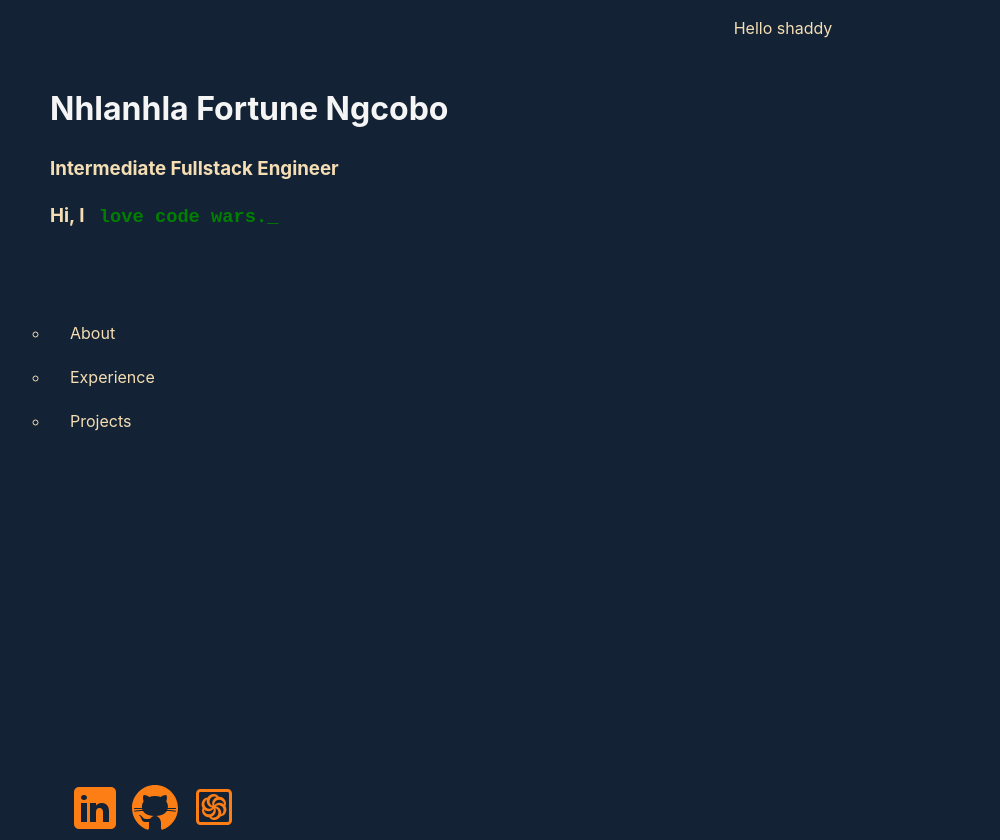
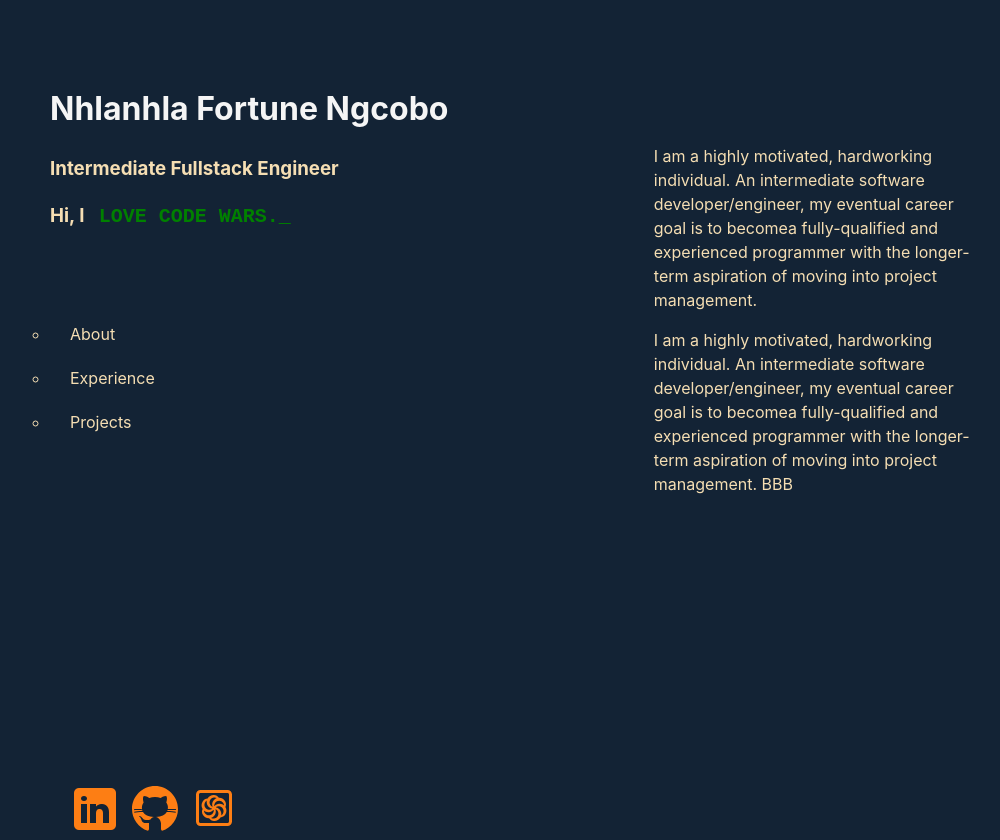
Before and after one commit to nhngcobo/reactportfolio.client, a React (Vite) app: page / in a window 1280 px wide. Shown: the whole page, without its empty margins (174-1174 px from the left). Built offline with nearby package versions, Linux system fonts and the light colour scheme.

Commit message:
Update added two components on the left and capital word change

```diff
--- a/src/App.css
+++ b/src/App.css
@@ -36,6 +36,21 @@ body {
     word-wrap: break-word;
     text-align: left;
 
+}
+
+.ComponentAboutUser {
+    margin-left: 30%;
+    padding-top: 16vh;
+    width: 50%;
+    word-wrap: break-word;
+    text-align: left;
+}
+
+.ComponentExperience {
+    margin-left: 30%;
+    width: 50%;
+    word-wrap: break-word;
+    text-align: left;
 }
 
 .componentB {
--- a/src/App.jsx
+++ b/src/App.jsx
@@ -2,6 +2,8 @@ import { useEffect, useState } from 'react';
 import './App.css';
 import  IndexPageComponentA from'./IndexPageComponentA';
 import ComponentAfooter from './componentAfooter';
+import ComponentAboutUser from './componentAboutUser';
+import ComponentExperience from './componentExperience';
 
 function App() {
     const [forecasts, setForecasts] = useState();
@@ -33,7 +35,8 @@ function App() {
                 <ComponentAfooter/>
             </div>
             <div className='componentB'>
-                <p>Hello shaddy</p>
+                <ComponentAboutUser/>
+                <ComponentExperience/>
             </div>
         </div>
     );
--- /dev/null
+++ b/src/componentAboutUser.jsx
@@ -0,0 +1,21 @@
+import React from "react";
+import data from '../src/data/en.json';
+
+class ComponentAboutUser extends React.Component {
+
+    constructor(props) {
+        super(props);
+        this.text = data;
+      }
+
+
+    render() {
+        return (
+            <div className="ComponentAboutUser">
+                <p>{this.text.jobDesc}</p>
+            </div>
+        )
+    }
+}
+
+export default ComponentAboutUser;
--- /dev/null
+++ b/src/componentExperience.jsx
@@ -0,0 +1,21 @@
+import React from "react";
+import data from '../src/data/en.json';
+
+class ComponentExperience extends React.Component {
+
+    constructor(props) {
+        super(props);
+        this.text = data;
+      }
+
+
+    render() {
+        return (
+            <div className="ComponentExperience">
+                <p>{this.text.jobDescCompB}</p>
+            </div>
+        )
+    }
+}
+
+export default ComponentExperience;
--- a/src/data/en.json
+++ b/src/data/en.json
@@ -4,8 +4,10 @@
         "fullnames": "Nhlanhla Fortune Ngcobo",
         "occupation": "Intermediate Fullstack Engineer",
         "overallJobDesc" : "Hi, I ",
-        "overallDev" : "am a software developer.",
-        "overallCodeWars" : "love code wars.",
-        "overallGitHub" : " kind of like github.",
-        "jobDesc": "I am a highly motivated, hardworking individual. An intermediate software developer/engineer, my eventual career goal is to becomea fully-qualified and experienced programmer with the longer-term aspiration of moving into project management."
+        "overallDev" : "AM A SOFTWARE DEVELOPER.",
+        "overallCodeWars" : "LOVE CODE WARS.",
+        "overallGitHub" : " KIND OF LIKE GITHUB.",
+        "jobDesc": "I am a highly motivated, hardworking individual. An intermediate software developer/engineer, my eventual career goal is to becomea fully-qualified and experienced programmer with the longer-term aspiration of moving into project management.",
+        "jobDescCompB": "I am a highly motivated, hardworking individual. An intermediate software developer/engineer, my eventual career goal is to becomea fully-qualified and experienced programmer with the longer-term aspiration of moving into project management. BBB"
+
 }
--- a/src/index.css
+++ b/src/index.css
@@ -63,7 +63,8 @@ h2 {
   font-weight: bold;
   margin-left: 10px;
   display: inline;
-  animation: blink 0.8s step-end infinite; /* Makes the underscore blink */
+  animation: blink 0.8s step-end infinite;
+  font-size: 20px;
 }
 
 /* Blinking effect for the underscore */
```
